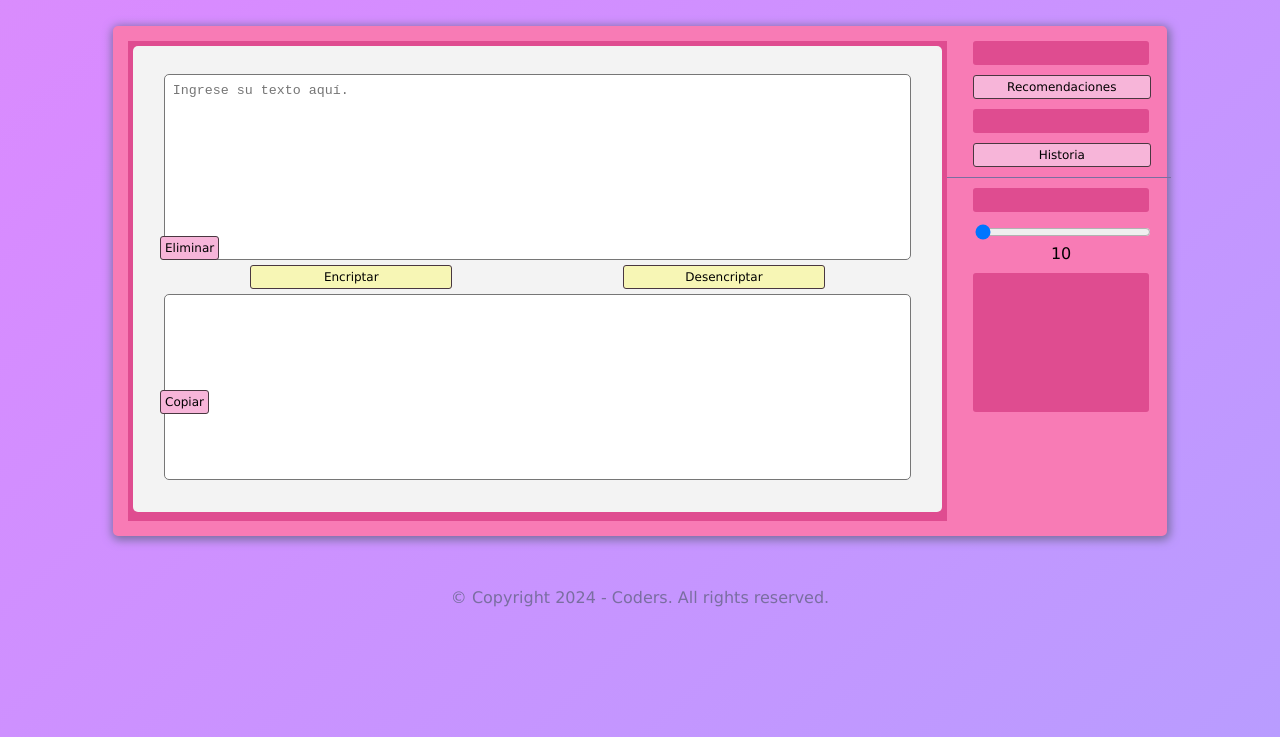
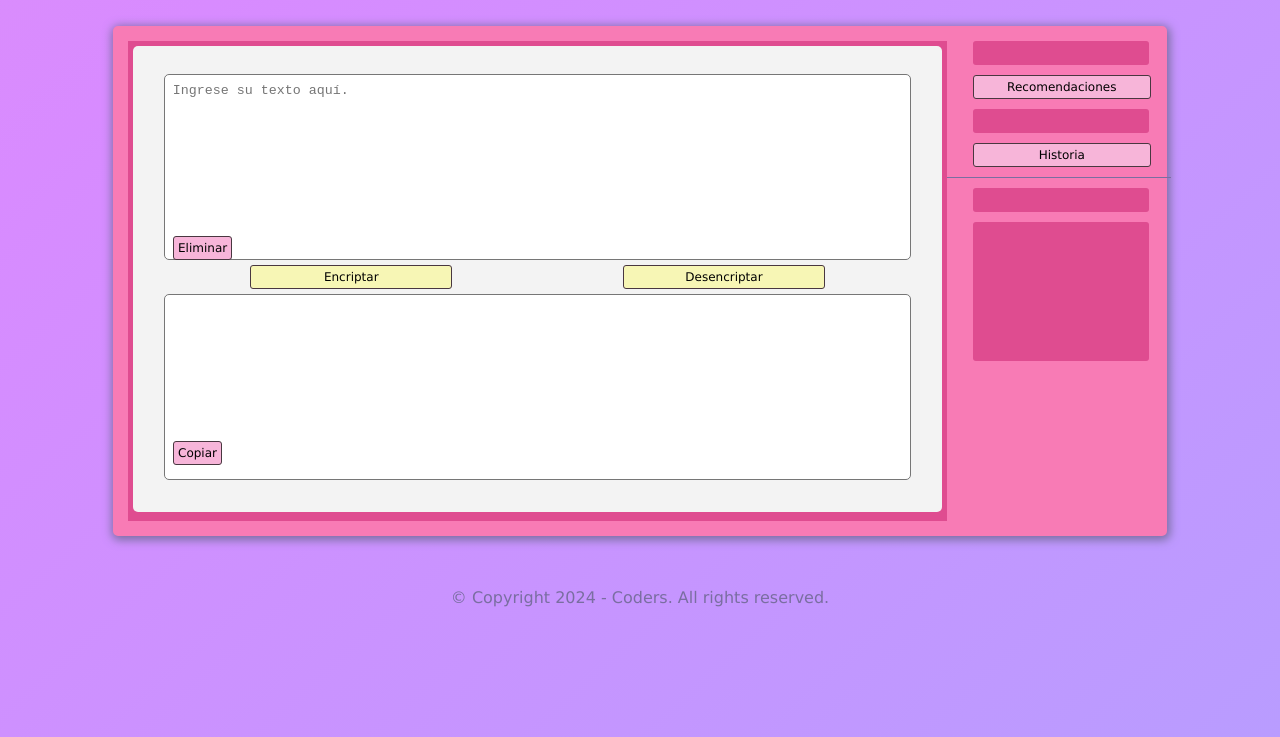
Before and after one commit to Josselyn-Naquiche/Proyecto2_Encriptador, a plain HTML site: page index.html in a window 1280 px wide. Shown: the part 111-848 px from the top of the page. Drawn offline with Linux system fonts and the light colour scheme.

Commit message:
actulización final

```diff
--- a/assets/css/styles.css
+++ b/assets/css/styles.css
@@ -88,8 +88,7 @@ body, html{
   justify-content: space-between;
 }
 
-  #btn-encriptar,
-  #btn-desencriptar {
+#btn-encriptar, #btn-desencriptar {
   width: 15vw;
   margin: 0 6vw;
 }
@@ -113,11 +112,11 @@ body, html{
 }
 
 #btn-eliminar {
-  translate: 27px -58px;
+  translate: 40px -58px;
 }
 
 #btn-copiar {
-  translate: 27px 96px;
+  translate: 40px 147px;
 }
 
 #btns-aside {
@@ -147,11 +146,6 @@ body, html{
 
 #tercer-icon {
   margin-top: 10px;
-  }
-
-  .rango, input {
-  width: 13.8vw;
-
 }
 
 #cuarto-icon {
--- a/index.html
+++ b/index.html
@@ -30,10 +30,6 @@
             <div id="btn-historia" class="btn-5">Historia</div>
             <div class="line"></div>
             <div class="icon" id="tercer-icon"></div>
-            <div class="rango">
-                <input id="rango" type="range" value="0" min="0" max="27"
-                    oninput="this.nextElementSibling.value = this.value"><output>10</output>
-            </div>
             <div class="icon" id="cuarto-icon"></div>
         </div>
         <div class="contenido-secundario">
@@ -47,7 +43,6 @@
                 <ul>
                     <li>El mensaje debe estar escrito solo en mayúsculas.</li>
                     <li>Recuerda que no se deben ingresar símbolos especiales (@,-,"",/,*,etc.).</li>
-                    <li>Para mayor seguridad elije un número de mayor traslado.</li>
                 </ul>
             </dialog>
             <dialog id="dialog-historia">
```
Lines whose indentation alone changed are shown as unchanged.
